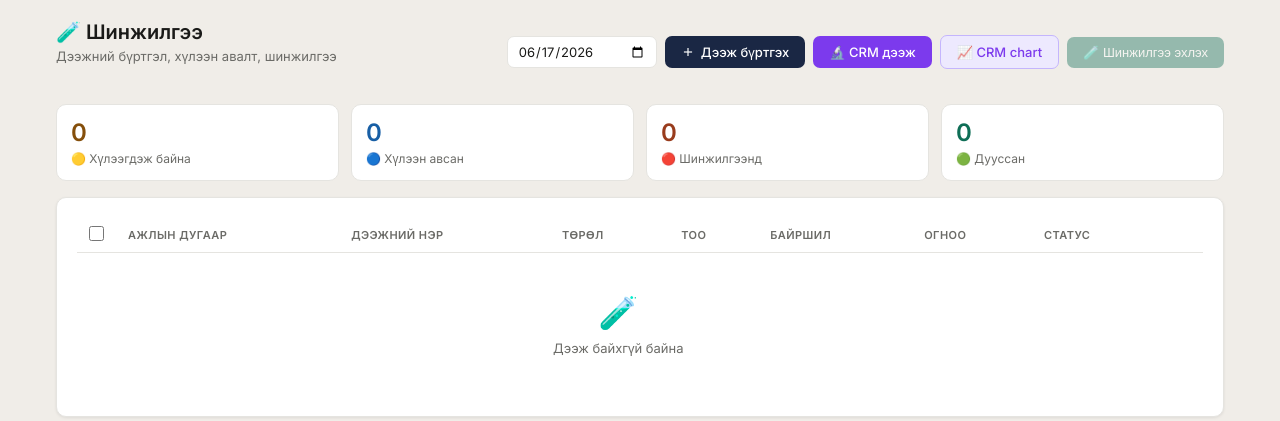
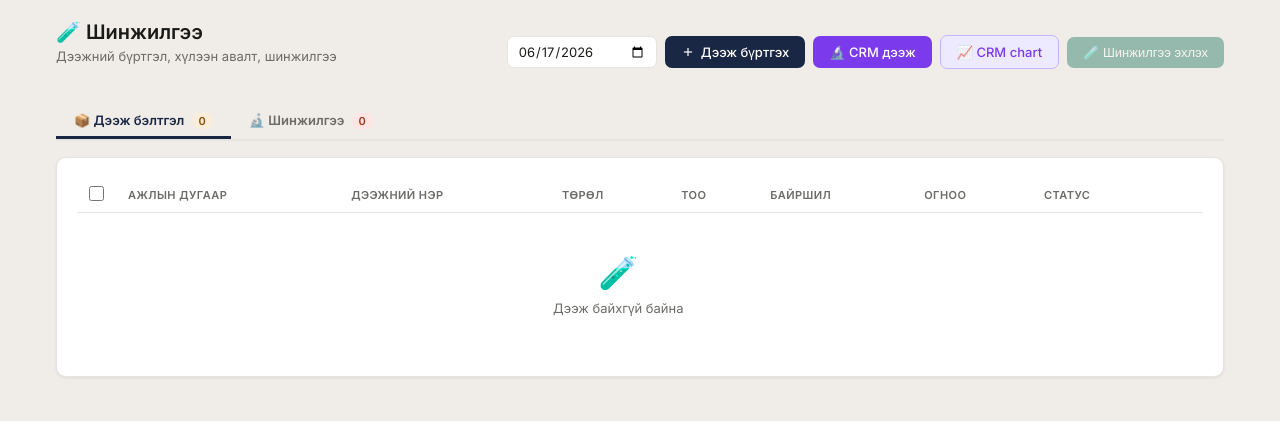
Before and after one commit to Mgadol/labsystem, a Flask app: page /analysis in a window 1280 px wide. Shown: the part 72-493 px from the top of the page. Run offline with Flask 3, Linux system fonts and the light colour scheme; the visitor is signed in with stand-in values (Sample User, id 1); data comes from the database, SQL or seed files in the repository; data that the repository does not hold is empty.

Commit message:
Split analysis list into Дээж бэлтгэл / Шинжилгээ tabs

```diff
--- a/templates/analysis/index.html
+++ b/templates/analysis/index.html
@@ -3,6 +3,8 @@
 {% block content %}
 <style>
 input[type=checkbox]{width:15px!important;height:15px!important;cursor:pointer}
+.tab-btn{padding:8px 18px;border:none;background:none;border-bottom:3px solid transparent;font-size:13px;font-weight:600;cursor:pointer;color:var(--text-muted);transition:.15s}
+.tab-btn.active{color:var(--navy);border-bottom-color:var(--navy)}
 </style>
 <div class="page">
   <div class="flex justify-between gap-12" style="margin-bottom:20px;flex-wrap:wrap">
@@ -10,7 +12,7 @@ input[type=checkbox]{width:15px!important;height:15px!important;cursor:pointer}
       <h1 class="page-title">🧪 Шинжилгээ</h1>
       <p class="page-sub">Дээжний бүртгэл, хүлээн авалт, шинжилгээ</p>
     </div>
-    <div style="display:flex;gap:8px;align-items:center">
+    <div style="display:flex;gap:8px;align-items:center;flex-wrap:wrap">
       <!-- Огноо шүүлтүүр -->
       <input type="date" id="filter-date" class="form-input"
         style="width:150px;font-size:13px;padding:6px 10px"
@@ -33,29 +35,19 @@ input[type=checkbox]{width:15px!important;height:15px!important;cursor:pointer}
     </div>
   </div>
 
-  <!-- Статус тоолуур -->
-  <div class="stat-grid" style="margin-bottom:16px">
-    {% set pending = samples|selectattr('status','eq','pending')|list|length %}
-    {% set prepared = samples|selectattr('status','eq','prepared')|list|length %}
-    {% set done = samples|selectattr('status','eq','done')|list|length %}
-    <div class="stat-card" onclick="filterStatus('pending')" style="cursor:pointer">
-      <div class="stat-val" style="color:var(--amber)">{{ pending }}</div>
-      <div class="stat-lbl">🟡 Хүлээгдэж байна</div>
-    </div>
-    <div class="stat-card" onclick="filterStatus('prepared')" style="cursor:pointer">
-      <div class="stat-val" style="color:#185FA5">{{ prepared }}</div>
-      <div class="stat-lbl">🔵 Хүлээн авсан</div>
-    </div>
-    <div class="stat-card" onclick="filterStatus('analysing')" style="cursor:pointer">
-      <div class="stat-val" style="color:var(--coral)">
-        {{ samples|selectattr('status','eq','analysing')|list|length }}
-      </div>
-      <div class="stat-lbl">🔴 Шинжилгээнд</div>
-    </div>
-    <div class="stat-card" onclick="filterStatus('done')" style="cursor:pointer">
-      <div class="stat-val" style="color:var(--teal)">{{ done }}</div>
-      <div class="stat-lbl">🟢 Дууссан</div>
-    </div>
+  <!-- Таб -->
+  {% set prep_samples = samples|selectattr('prep_status','ne','ready')|selectattr('prep_status','ne','done')|selectattr('status','ne','analysing')|list %}
+  {% set prep_count = prep_samples|length %}
+  {% set anal_count = samples|length - prep_count %}
+  <div style="display:flex;gap:0;border-bottom:2px solid var(--border);margin-bottom:16px">
+    <button class="tab-btn active" id="tab-prep" onclick="switchTab('prep')">
+      📦 Дээж бэлтгэл
+      <span style="background:#faeeda;color:#854f0b;border-radius:10px;padding:1px 7px;font-size:11px;margin-left:4px" id="cnt-prep">{{ prep_count }}</span>
+    </button>
+    <button class="tab-btn" id="tab-anal" onclick="switchTab('anal')">
+      🔬 Шинжилгээ
+      <span style="background:#ffe4e4;color:#993c1d;border-radius:10px;padding:1px 7px;font-size:11px;margin-left:4px" id="cnt-anal">{{ anal_count }}</span>
+    </button>
   </div>
 
   <div class="card">
@@ -78,7 +70,8 @@ input[type=checkbox]{width:15px!important;height:15px!important;cursor:pointer}
       {% set ps2 = s['prep_status'] or '' %}
       {% set st2 = s['status'] or '' %}
       {% set is_ready = ps2=='ready' or st2=='ready' %}
-      <tr class="sample-row" data-status="{{ s['status'] }}" data-date="{{ s['collected_date'] or '' }}" data-rid="{{ s['receipt_id'] or '' }}">
+      {% set cat = 'anal' if (ps2 in ('ready','done') or st2 == 'analysing') else 'prep' %}
+      <tr class="sample-row" data-status="{{ s['status'] }}" data-date="{{ s['collected_date'] or '' }}" data-rid="{{ s['receipt_id'] or '' }}" data-cat="{{ cat }}">
         <td style="width:36px;text-align:center">
           {% if is_ready and s['receipt_id'] and current_user['role'] in ('admin','senior','staff') %}
           <input type="checkbox" class="lot-cb" value="{{ s['receipt_id'] }}" onchange="updateMultiBtn()" style="width:15px;height:15px;cursor:pointer">
@@ -198,18 +191,41 @@ function showDoneModal(rid){
   document.getElementById('doneForm').action='/analysis/prep/done/'+rid;
   document.getElementById('doneModal').style.display='flex';
 }
+// Анхдагч таб харуулах
+applyFilters();
 </script>
 <script>
-function filterStatus(status){
-  document.querySelectorAll('.sample-row').forEach(function(r){
-    r.style.display = (status==='all' || r.dataset.status===status) ? '' : 'none';
-  });
+var curTab = 'prep';
+function switchTab(tab){
+  curTab = tab;
+  document.getElementById('tab-prep').classList.toggle('active', tab==='prep');
+  document.getElementById('tab-anal').classList.toggle('active', tab==='anal');
+  applyFilters();
 }
 function filterDate(){
+  applyFilters();
+}
+function applyFilters(){
   var d = document.getElementById('filter-date').value;
   document.querySelectorAll('.sample-row').forEach(function(r){
-    r.style.display = (!d || r.dataset.date===d) ? '' : 'none';
+    var catOk = r.dataset.cat === curTab;
+    var dateOk = !d || r.dataset.date === d;
+    r.style.display = (catOk && dateOk) ? '' : 'none';
   });
+  updateCounts();
+}
+function updateCounts(){
+  var d = document.getElementById('filter-date').value;
+  var prep=0, anal=0;
+  document.querySelectorAll('.sample-row').forEach(function(r){
+    var dateOk = !d || r.dataset.date === d;
+    if(dateOk){
+      if(r.dataset.cat==='prep') prep++;
+      else anal++;
+    }
+  });
+  document.getElementById('cnt-prep').textContent = prep;
+  document.getElementById('cnt-anal').textContent = anal;
 }
 
 function updateMultiBtn(){
```
